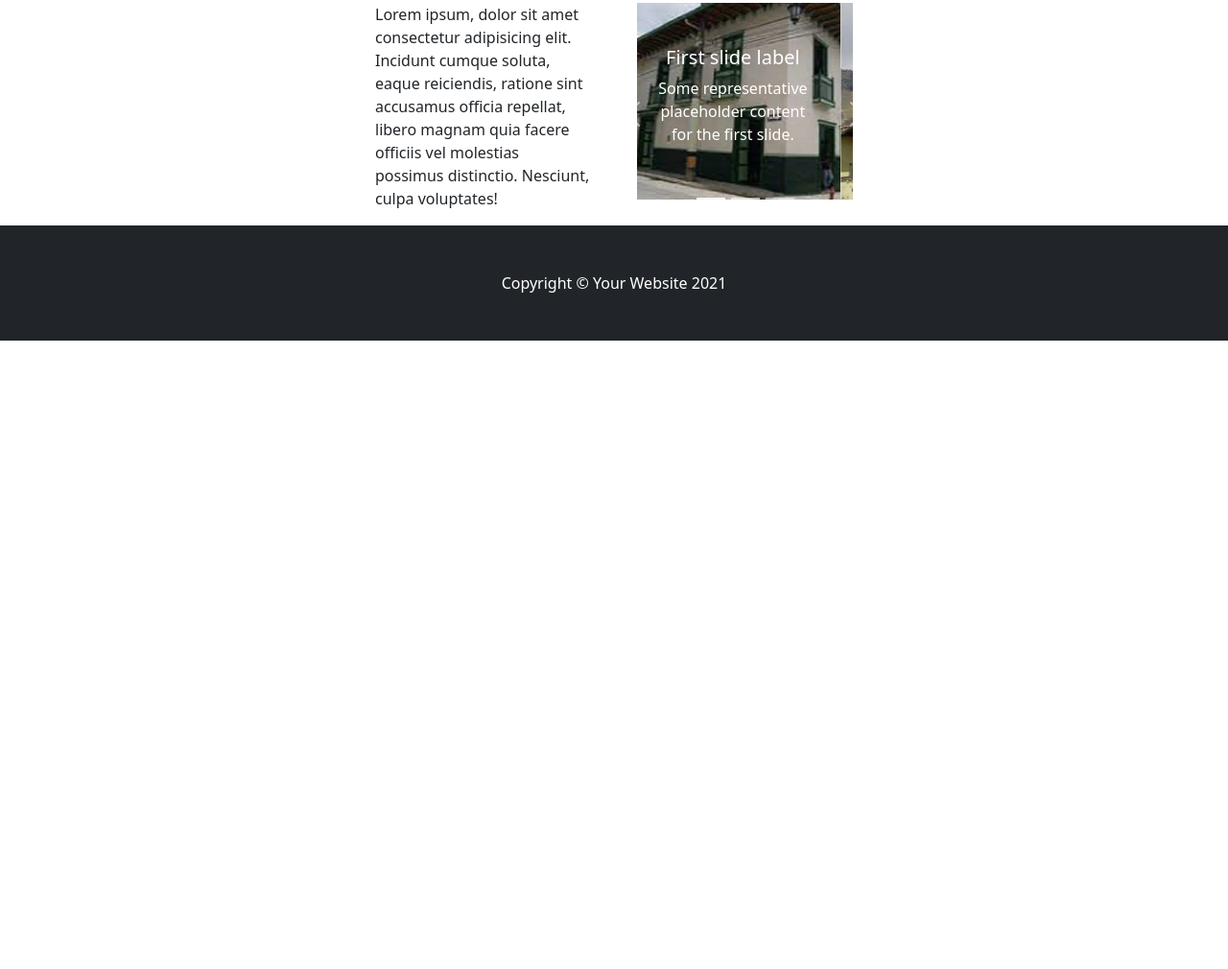
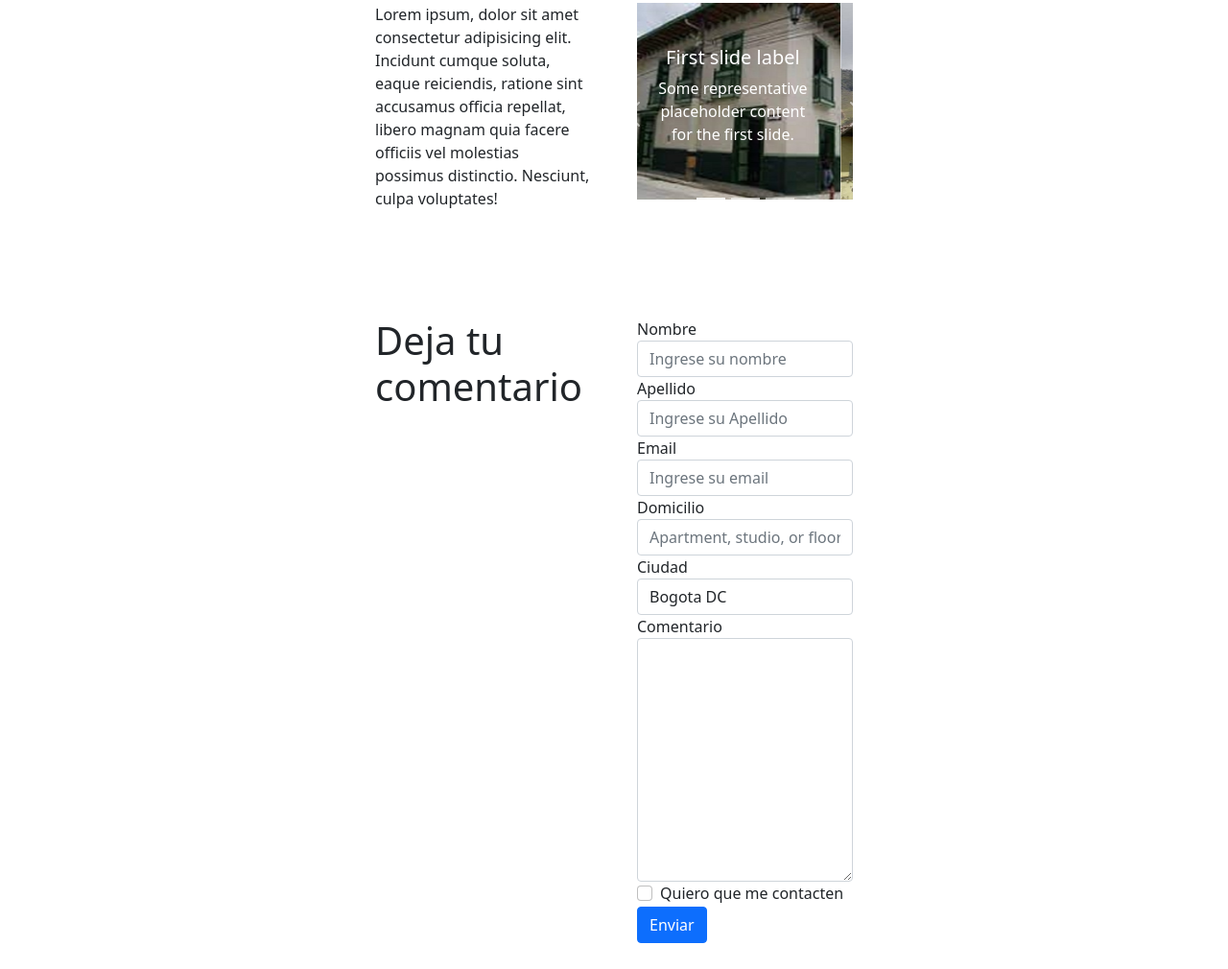
Before and after one commit to julianloaizal/guia-hoteles, a website: page about.html in a window 1280 px wide. Shown: the part 430-1440 px from the top of the page at 96% size. Before the commit the page ends 833 px from the top, so only its background shows below. Drawn offline with nearby package versions, Linux system fonts and the light colour scheme.

Commit message:
Solucion guía práctica de formularios semana 2

```diff
--- a/about.html
+++ b/about.html
@@ -67,7 +67,6 @@
         <section class="py-5">
             <div class="container px-4 px-lg-5 mt-5">
                 <div class="row gx-4 gx-lg-5 row-cols-2 row-cols-md-3 row-cols-xl-4 justify-content-center">
-
                           <p>Lorem ipsum, dolor sit amet consectetur adipisicing elit. Incidunt cumque soluta, eaque reiciendis, ratione sint accusamus officia repellat, libero magnam quia facere officiis vel molestias possimus distinctio. Nesciunt, culpa voluptates!</p>
                           <div id="carouselExampleCaptions" class="carousel slide" data-bs-ride="carousel">
                             <div class="carousel-indicators">
@@ -107,8 +106,74 @@
                               <span class="visually-hidden">Next</span>
                             </button>
                           </div>
-                    </div>
+
+                      </div>
+
+            </div>
+
+
+
+
+        </div>
+
+        <section class="py-5">
+          <div class="container px-4 px-lg-5 mt-5">
+              <div class="row gx-4 gx-lg-5 row-cols-2 row-cols-md-3 row-cols-xl-4 justify-content-center">
+          <h1>Deja tu comentario</h1>
+
+          <form>
+            <div class="form-row">
+              <div class="form-group">
+                <label for="nombre">Nombre</label>
+                <input type="text" class="form-control" id="nombre" placeholder="Ingrese su nombre">
+              </div>
+              <div class="form-group">
+                <label for="apellido">Apellido</label>
+                <input type="text" class="form-control" id="apellido" placeholder="Ingrese su Apellido">
+              </div>
+            </div>
+            <div class="form-row">
+              <div class="form-group">
+                <label for="email">Email</label>
+                <input type="email" class="form-control" id="email" placeholder="Ingrese su email">
+              </div>
+            <div class="form-group">
+              <label for="domicilio">Domicilio</label>
+              <input type="text" class="form-control" id="domicilio" placeholder="Apartment, studio, or floor">
+            </div>
+              <div class="form-group>
+                <label for="ciudad">Ciudad</label>
+                <select id="ciudad" class="form-control">
+                  <option selected>Bogota DC</option>
+                  <option>Medellin</option>
+                  <option>Cali</option>ß
+                </select>
+              </div>
+
+            </div>
+            <div class="form-group">
+                <label class="comentario">
+                  Comentario
+                </label>
+                <textarea id="comentario" class="form-control" rows="10"></textarea>
+              </div>
+              <div class="form-group">
+                <div class="form-check">
+                  <input class="form-check-input" type="checkbox" id="gridCheck">
+                  <label class="form-check-label" for="gridCheck">
+                  Quiero que me contacten
+                  </label>
                 </div>
+              </div>
+              <button type="submit" class="btn btn-primary">Enviar</button>
+            </div>
+
+          </form>
+              </div>
+          </div>
+        </section>
+
+
         <!-- Footer-->
         <footer class="py-5 bg-dark">
             <div class="container"><p class="m-0 text-center text-white">Copyright &copy; Your Website 2021</p></div>
```
